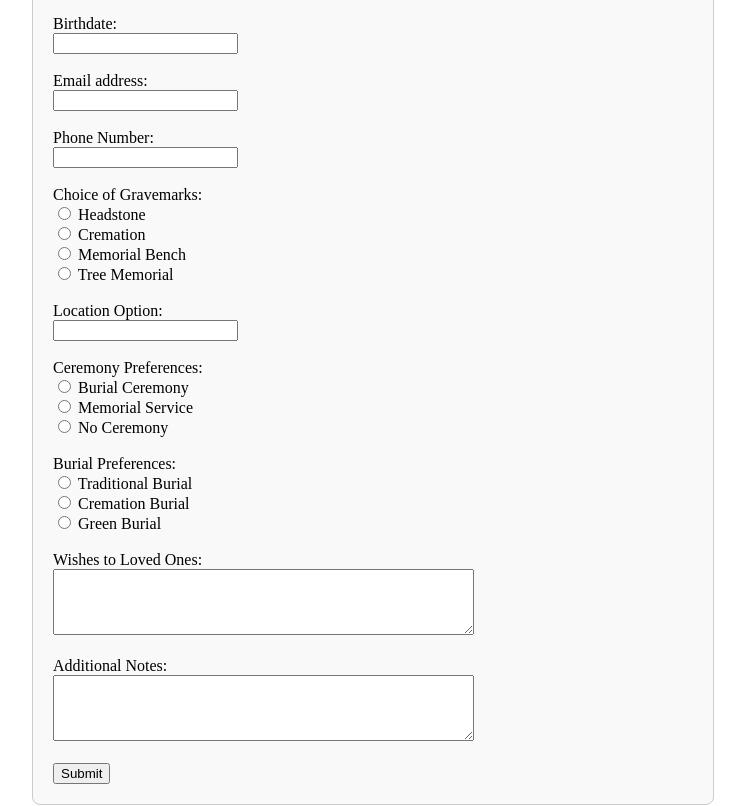
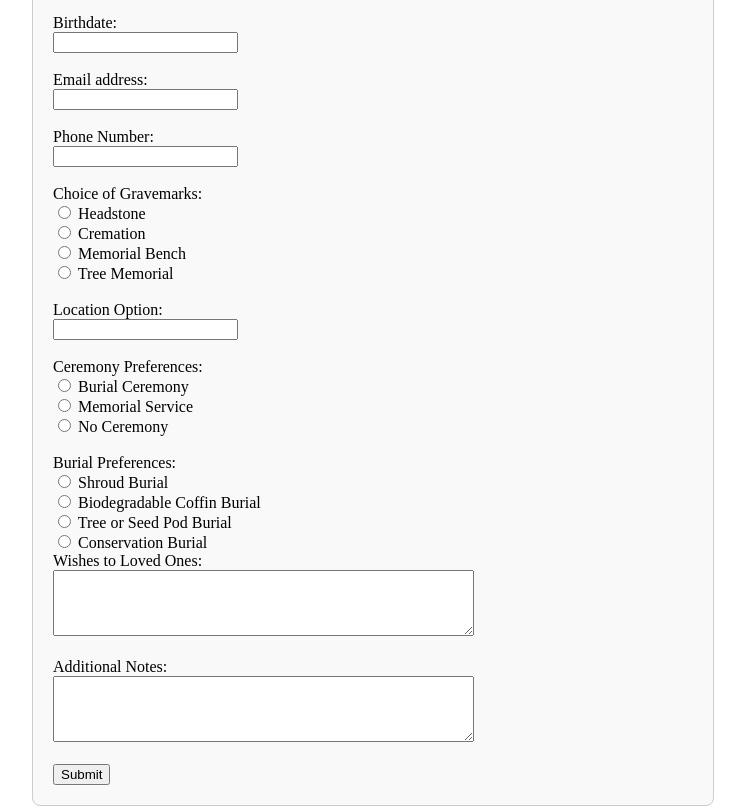
Before and after one commit to tbanguot/Natural-Burial, a plain HTML site: page index.html in a window 1280 px wide. Shown: the part 69-875 px from the top of the page, without its empty margins (267-1012 px from the left). Drawn offline with Linux system fonts and the light colour scheme.

Commit message:
changed burials

```diff
--- a/index.html
+++ b/index.html
@@ -46,12 +46,14 @@
             <label for="no_ceremony">No Ceremony</label><br><br>
 
             <label>Burial Preferences:</label><br>
-            <input type="radio" id="traditional_burial" name="burial" value="Traditional Burial">
-            <label for="traditional_burial">Traditional Burial</label><br>
-            <input type="radio" id="cremation_burial" name="burial" value="Cremation Burial">
-            <label for="cremation_burial">Cremation Burial</label><br>
-            <input type="radio" id="green_burial" name="burial" value="Green Burial">
-            <label for="green_burial">Green Burial</label><br><br>
+        <input type="radio" id="shroud" name="burial_method" value="shroud">
+        <label for="shroud">Shroud Burial</label><br>
+        <input type="radio" id="biodegradable_coffin" name="burial_method" value="biodegradable_coffin">
+        <label for="biodegradable_coffin">Biodegradable Coffin Burial</label><br>
+        <input type="radio" id="tree_burial" name="burial_method" value="tree_burial">
+        <label for="tree_burial">Tree or Seed Pod Burial</label><br>
+        <input type="radio" id="conservation" name="burial_method" value="conservation">
+        <label for="conservation">Conservation Burial</label><br>
 
             <label for="wishes">Wishes to Loved Ones:</label><br>
             <textarea id="wishes" name="wishes" rows="4" cols="50"></textarea><br><br>
```
